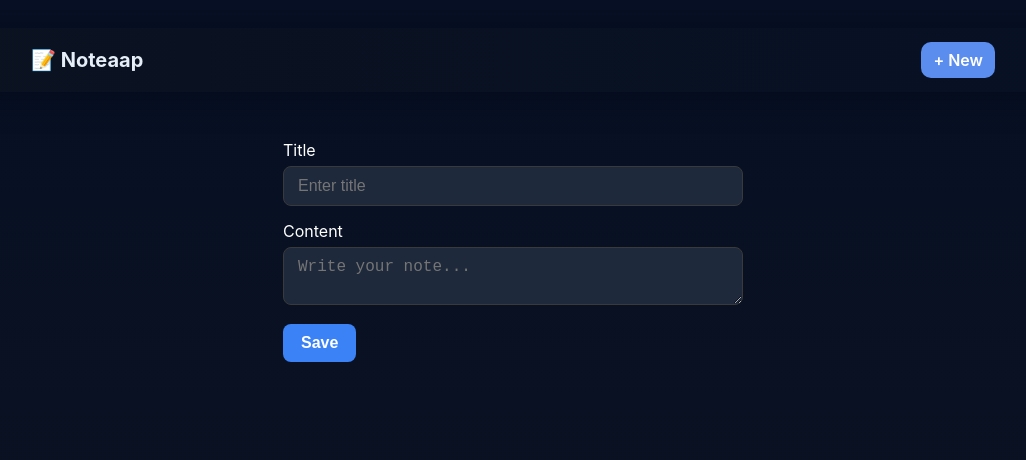
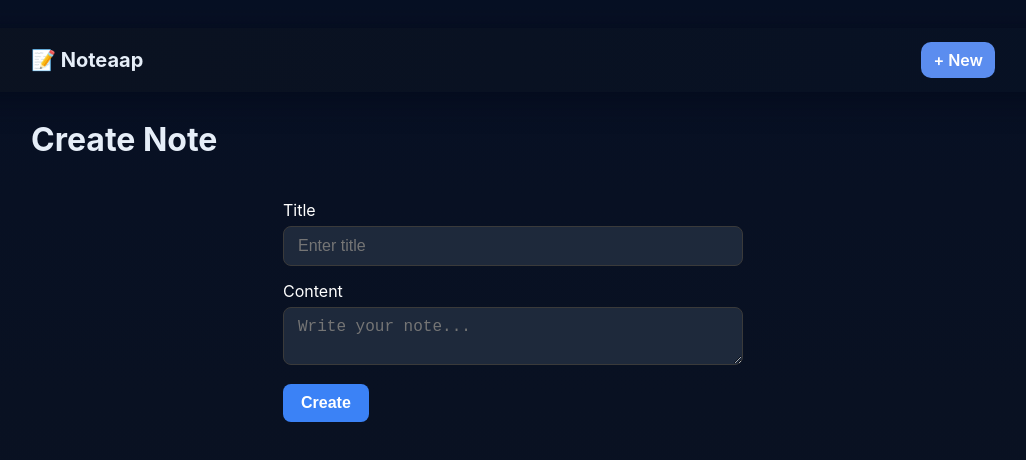
Before and after one commit to rajsidd5534/notefrontent, a React (Vite) app: page /new in a window 1280 px wide. Shown: the top 460 px of the page, without its empty margins (127-1153 px from the left). Built offline with nearby package versions, Linux system fonts and the light colour scheme.

Commit message:
some change again

```diff
--- a/src/components/NoteCard.jsx
+++ b/src/components/NoteCard.jsx
@@ -1,20 +1,20 @@
 import { Link } from "react-router-dom";
 
-export default function NoteCard({ note, onDelete, onShareToggle }) {
+export default function NoteCard({ note = {}, onDelete, onShareToggle }) {
   // Normalize MongoDB id
-  const noteId = note.id || note._id;
+  const noteId = note.id || note._id || "";
 
   // Use environment variable for frontend URL
   const shareUrl = `${import.meta.env.VITE_FRONTEND_URL || window.location.origin}/share/${noteId}`;
 
   return (
     <div className="card">
-      <h3>{note.title}</h3>
+      <h3>{note.title || "Untitled Note"}</h3>
       <div className="meta">
         {note.updatedAt ? `Updated ${new Date(note.updatedAt).toLocaleString()}` : ""}
       </div>
       <p style={{ marginTop: 10 }}>
-        {note.content ? (note.content.length > 240 ? note.content.slice(0, 240) + "…" : note.content) : ""}
+        {note.content ? (note.content.length > 240 ? note.content.slice(0, 240) + "…" : note.content) : "No content"}
       </p>
 
       <div className="actions">
--- a/src/components/NoteForm.jsx
+++ b/src/components/NoteForm.jsx
@@ -1,14 +1,8 @@
-import { useEffect, useState } from "react";
+import { useState } from "react";
 
-export default function NoteForm({ initialNote, onSave }) {
+export default function NoteForm({ initialNote, onSave, saveText="Create" }) {
   const [title, setTitle] = useState(initialNote?.title || "");
   const [content, setContent] = useState(initialNote?.content || "");
-
-  // If editing an existing note, update the state when initialNote changes
-  useEffect(() => {
-    setTitle(initialNote?.title || "");
-    setContent(initialNote?.content || "");
-  }, [initialNote]);
 
   const handleSubmit = (e) => {
     e.preventDefault();
@@ -16,18 +10,9 @@ export default function NoteForm({ initialNote, onSave }) {
       alert("Both title and content are required!");
       return;
     }
-    // Send id if editing
-    const noteToSave = initialNote?._id
-      ? { id: initialNote._id, title, content }
-      : { title, content };
-
-    onSave(noteToSave);
-
-    // Clear fields only if creating new note
-    if (!initialNote) {
-      setTitle("");
-      setContent("");
-    }
+    onSave({ title, content });
+    setTitle("");
+    setContent("");
   };
 
   return (
@@ -51,7 +36,7 @@ export default function NoteForm({ initialNote, onSave }) {
         />
       </div>
 
-      <button type="submit">{initialNote ? "Update" : "Create"}</button>
+      <button type="submit">{saveText}</button>
     </form>
   );
 }
--- a/src/pages/EditNote.jsx
+++ b/src/pages/EditNote.jsx
@@ -3,37 +3,31 @@ import { useNavigate, useParams } from "react-router-dom";
 import { NotesAPI } from "../api";
 import NoteForm from "../components/NoteForm";
 
-export default function EditNote() {
+export default function EditNote(){
   const { id } = useParams();
   const nav = useNavigate();
   const [note, setNote] = useState(null);
 
-  useEffect(() => {
-    (async () => {
+  useEffect(()=>{
+    (async ()=>{
       try {
         const n = await NotesAPI.get(id);
-        // Ensure both id and _id are handled
         setNote({ ...n, id: n.id || n._id });
-      } catch (e) {
+      } catch(e){
         console.error(e);
-        alert("Could not load note");
+        alert("Could not load note")
       }
     })();
-  }, [id]);
+  },[id]);
 
-  async function handleSave(payload) {
-    // payload now includes id if needed
+  async function handleSave(payload){
     await NotesAPI.update(id, payload);
-    nav("/"); // redirect to home after update
+    nav("/");
   }
 
   if (!note) return <div className="empty">Loading…</div>;
-
-  return (
-    <>
-      <h1>Edit Note</h1>
-      {/* Updated prop names to match the NoteForm */}
-    <NoteForm initial={note} onSave={handleSave} saveText="Update" />
-    </>
-  );
+  return <>
+    <h1>Edit Note</h1>
+    <NoteForm initialNote={note} onSave={handleSave} saveText="Update" />
+  </>;
 }
--- a/src/pages/Home.jsx
+++ b/src/pages/Home.jsx
@@ -1,6 +1,6 @@
 import { useEffect, useState } from "react";
 import { Link } from "react-router-dom";
-import { NotesAPI } from "../api"; // Make sure api.js uses Railway URL
+import { NotesAPI } from "../api";
 import NoteCard from "../components/NoteCard";
 
 export default function Home() {
@@ -12,7 +12,6 @@ export default function Home() {
     setLoading(true);
     try {
       const data = await NotesAPI.list();
-      // accept either id or _id from backend
       setNotes(data.map(n => ({ ...n, id: n.id || n._id })));
       setError("");
     } catch (err) {
@@ -45,7 +44,6 @@ export default function Home() {
         <h1>All Notes</h1>
         <Link to="/new" className="btn">+ New Note</Link>
       </div>
-
       {notes.length === 0 ? (
         <div className="empty">
           No notes yet. Click <b>New Note</b> to create one.
--- a/src/pages/NewNote.jsx
+++ b/src/pages/NewNote.jsx
@@ -1,42 +1,19 @@
-import { useState } from "react";
+import { useNavigate } from "react-router-dom";
+import { NotesAPI } from "../api";
+import NoteForm from "../components/NoteForm";
 
-export default function NoteForm({ initialNote, onSave, saveText = "Save" }) {
-  const [title, setTitle] = useState(initialNote?.title || "");
-  const [content, setContent] = useState(initialNote?.content || "");
+export default function NewNote(){
+  const nav = useNavigate();
 
-  const handleSubmit = (e) => {
-    e.preventDefault();
-    if (!title.trim() || !content.trim()) {
-      alert("Both title and content are required!");
-      return;
-    }
-    onSave({ title, content });
-    setTitle("");
-    setContent("");
-  };
+  async function handleSave(payload){
+    await NotesAPI.create(payload);
+    nav("/");
+  }
 
   return (
-    <form className="note-form" onSubmit={handleSubmit}>
-      <div>
-        <label>Title</label>
-        <input
-          type="text"
-          placeholder="Enter title"
-          value={title}
-          onChange={(e) => setTitle(e.target.value)}
-        />
-      </div>
-
-      <div>
-        <label>Content</label>
-        <textarea
-          placeholder="Write your note..."
-          value={content}
-          onChange={(e) => setContent(e.target.value)}
-        />
-      </div>
-
-      <button type="submit">{saveText}</button>
-    </form>
+    <>
+      <h1>Create Note</h1>
+      <NoteForm onSave={handleSave} saveText="Create" />
+    </>
   );
 }
--- a/src/pages/ShareView.jsx
+++ b/src/pages/ShareView.jsx
@@ -2,13 +2,13 @@ import { useEffect, useState } from "react";
 import { useParams } from "react-router-dom";
 import { NotesAPI } from "../api";
 
-export default function ShareView() {
+export default function ShareView(){
   const { id } = useParams();
   const [note, setNote] = useState(null);
   const [err, setErr] = useState("");
 
-  useEffect(() => {
-    (async () => {
+  useEffect(()=>{
+    (async ()=>{
       try {
         const n = await NotesAPI.getPublic(id);
         setNote({ ...n, id: n.id || n._id });
@@ -17,17 +17,17 @@ export default function ShareView() {
         setErr("This note is not shared or does not exist.");
       }
     })();
-  }, [id]);
+  },[id]);
 
   if (err) return <div className="empty">{err}</div>;
   if (!note) return <div className="empty">Loading…</div>;
 
   return (
     <div className="card">
-      <div className="small" style={{ marginBottom: 8 }}>Public note</div>
+      <div className="small" style={{marginBottom:8}}>Public note</div>
       <h2>{note.title}</h2>
-      <div className="meta">{note.updatedAt && `Updated ${new Date(note.updatedAt).toLocaleString()}`}</div>
-      <p style={{ marginTop: 12 }}>{note.content}</p>
+      <div className="meta">{note.updatedAt ? `Updated ${new Date(note.updatedAt).toLocaleString()}` : ""}</div>
+      <p style={{marginTop:12}}>{note.content}</p>
     </div>
   );
 }
```
